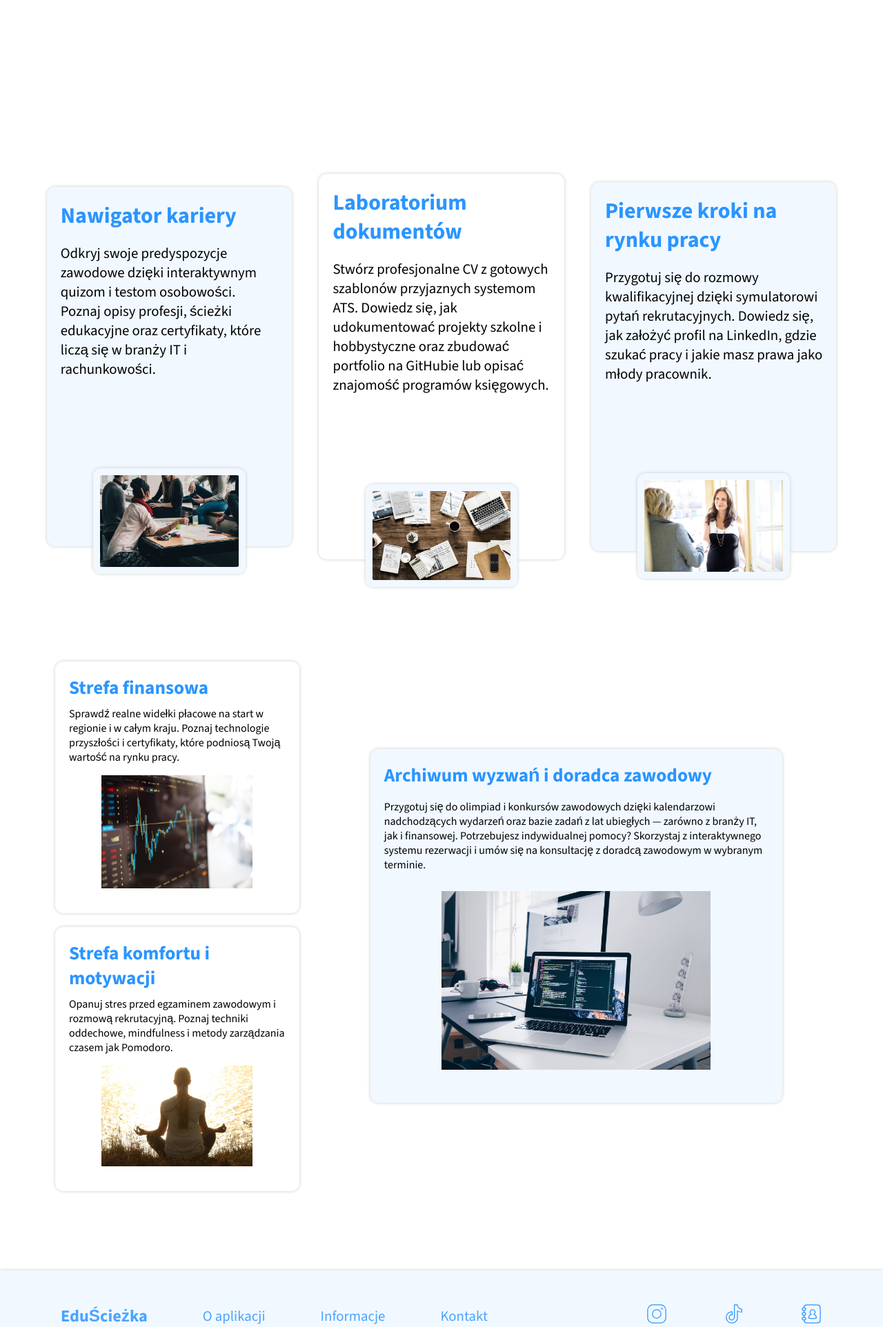
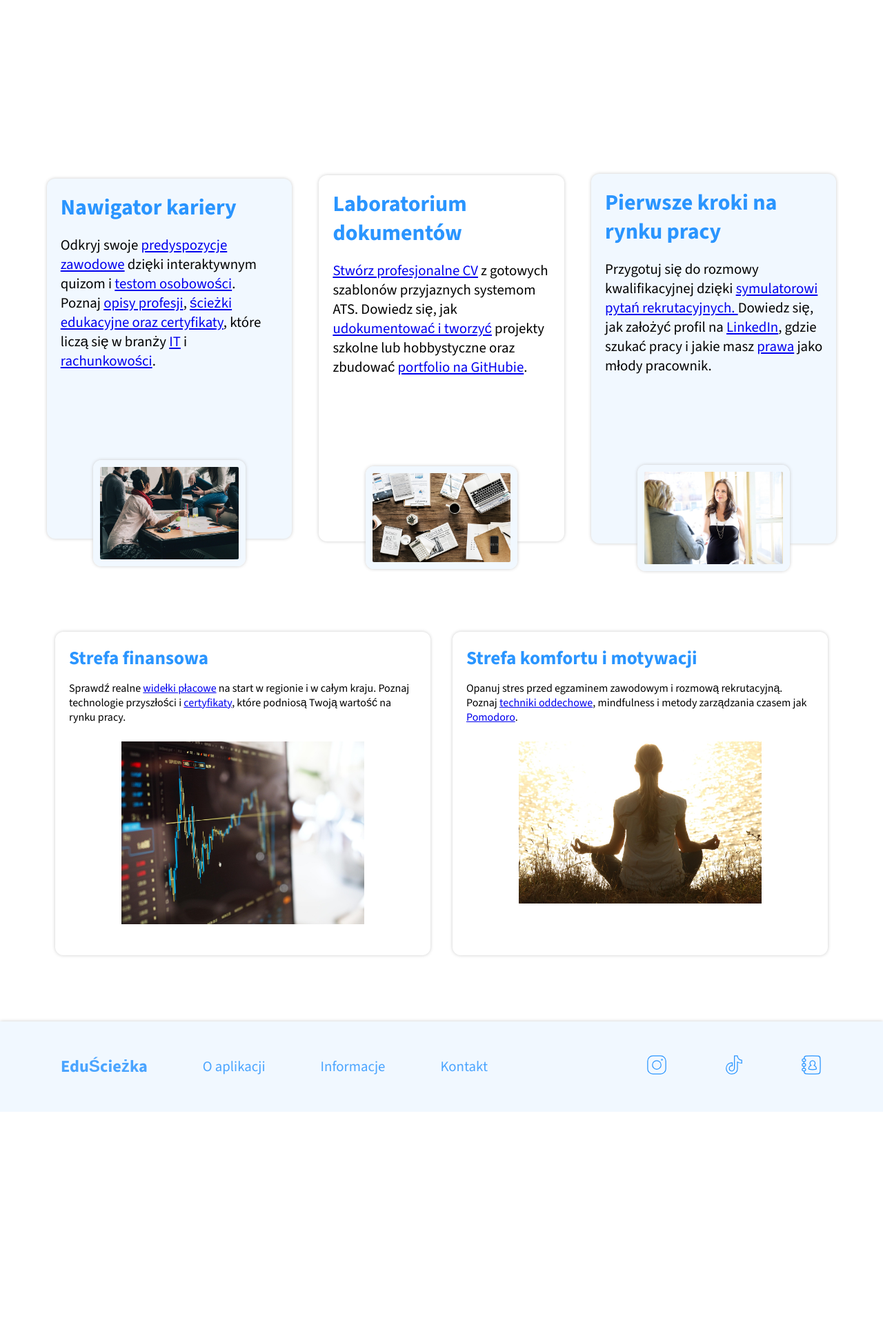
Before and after one commit to NikolosPl/EduSciezka, a PHP site: page / in a window 1280 px wide. Shown: the part 596-2520 px from the top of the page at 69% size. After the commit the page ends 2208 px from the top, so only its background shows below. Run offline with PHP 8.4, Linux system fonts and the light colour scheme.

Commit message:
dodanie linkow

```diff
--- a/index.html
+++ b/index.html
@@ -49,21 +49,21 @@
         <div class="explain-card">
           <h2>Nawigator kariery</h2>
           <p>
-            Odkryj swoje predyspozycje zawodowe dzięki interaktywnym quizom i testom osobowości. Poznaj opisy profesji, ścieżki edukacyjne oraz certyfikaty, które liczą się w branży IT i rachunkowości.
+            Odkryj swoje <a href="https://wybierz-zawod.eu/">predyspozycje zawodowe</a> dzięki interaktywnym quizom i <a href="https://www.16personalities.com/pl/darmowy-test-osobowosci">testom osobowości</a>. Poznaj <a href="https://www.dlamaturzysty.info/s/5112/81315-zawody.htm?abc=A&szukaj=&x=Szukaj">opisy profesji</a>, <a href="https://strefakursow.pl/">ścieżki edukacyjne oraz certyfikaty</a>, które liczą się w branży <a href="https://roadmap.sh/">IT</a> i <a href="https://skwp.pl/baza-szkolen-kursow/">rachunkowości</a>.
           </p>
           <img src="./public/img/praca.jpg" alt="Nawigator kariery" />
         </div>
         <div class="explain-card">
           <h2>Laboratorium dokumentów</h2>
           <p>
-            Stwórz profesjonalne CV z gotowych szablonów przyjaznych systemom ATS. Dowiedz się, jak udokumentować projekty szkolne i hobbystyczne oraz zbudować portfolio na GitHubie lub opisać znajomość programów księgowych.
+            <a href="https://flowcv.com/">Stwórz profesjonalne CV</a> z gotowych szablonów przyjaznych systemom ATS. Dowiedz się, jak <a href="https://learn.github.com/skills">udokumentować i tworzyć</a> projekty szkolne lub hobbystyczne oraz zbudować <a href="https://gprm.itsvg.in/">portfolio na GitHubie</a>.
           </p>
           <img src="./public/img/dokumenty.jpg" alt="Laboratorium dokumentów" />
         </div>
         <div class="explain-card">
           <h2>Pierwsze kroki na rynku pracy</h2>
           <p>
-            Przygotuj się do rozmowy kwalifikacyjnej dzięki symulatorowi pytań rekrutacyjnych. Dowiedz się, jak założyć profil na LinkedIn, gdzie szukać pracy i jakie masz prawa jako młody pracownik.
+            Przygotuj się do rozmowy kwalifikacyjnej dzięki <a href="https://symulacja.ai/">symulatorowi pytań rekrutacyjnych. </a> Dowiedz się, jak założyć profil na <a href="https://students.linkedin.com/">LinkedIn</a>, gdzie szukać pracy i jakie masz <a href="https://www.biznes.gov.pl/pl/portal/006365">prawa</a> jako młody pracownik.
           </p>
           <img src="./public/img/rozmowa.jpg" alt="Pierwsze kroki na rynku pracy" />
         </div>
@@ -72,26 +72,17 @@
         <div class="why-us-left">
           <div class="why-us-left-card">
             <h2>Strefa finansowa</h2>
-            <p>
-              Sprawdź realne widełki płacowe na start w regionie i w całym kraju. Poznaj technologie przyszłości i certyfikaty, które podniosą Twoją wartość na rynku pracy.
-            </p>
+              <p>
+                Sprawdź realne <a href="https://www.hays.pl/raport-placowy">widełki płacowe</a> na start w regionie i w całym kraju. Poznaj technologie przyszłości i <a href="https://learn.microsoft.com/en-us/credentials/">certyfikaty</a>, które podniosą Twoją wartość na rynku pracy.
+              </p>
             <img src="./public/img/finanse.jpg" alt="Strefa finansowa" />
           </div>
           <div class="why-us-left-card">
             <h2>Strefa komfortu i motywacji</h2>
-            <p>
-              Opanuj stres przed egzaminem zawodowym i rozmową rekrutacyjną. Poznaj techniki oddechowe, mindfulness i metody zarządzania czasem jak Pomodoro.
-            </p>
+              <p>
+                Opanuj stres przed egzaminem zawodowym i rozmową rekrutacyjną. Poznaj <a href="https://www.youtube.com/watch?v=nhOhngSfqy4">techniki oddechowe</a>, mindfulness i metody zarządzania czasem jak <a href="https://www.youtube.com/watch?v=OtX6JEz3Rdk">Pomodoro</a>.
+              </p>
             <img src="./public/img/relaks.jpg" alt="Strefa komfortu" />
-          </div>
-        </div>
-        <div class="why-us-right">
-          <div class="why-us-right-card">
-            <h2>Archiwum wyzwań i doradca zawodowy</h2>
-            <p>
-              Przygotuj się do olimpiad i konkursów zawodowych dzięki kalendarzowi nadchodzących wydarzeń oraz bazie zadań z lat ubiegłych — zarówno z branży IT, jak i finansowej. Potrzebujesz indywidualnej pomocy? Skorzystaj z interaktywnego systemu rezerwacji i umów się na konsultację z doradcą zawodowym w wybranym terminie.
-            </p>
-            <img src="./public/img/archiwum.jpg" alt="Archiwum wyzwań" />
           </div>
         </div>
       </div>
--- a/public/style/menu-style.css
+++ b/public/style/menu-style.css
@@ -152,11 +152,18 @@ h1 {
   margin: 0 2em;
 }
 
+.why-us-left {
+  display: flex;
+  width: 100%;
+  gap: 2em;
+}
+
 .why-us-left-card,
 .why-us-right-card {
-  width: 90%;
+  box-sizing: border-box;
+  width: 50%;
   padding: 20px;
-  margin: 5% 0;
+  margin: 0;
   background-color: var(--white);
   box-shadow: 0 0 5px var(--shadow);
   border-radius: 12px;
```
